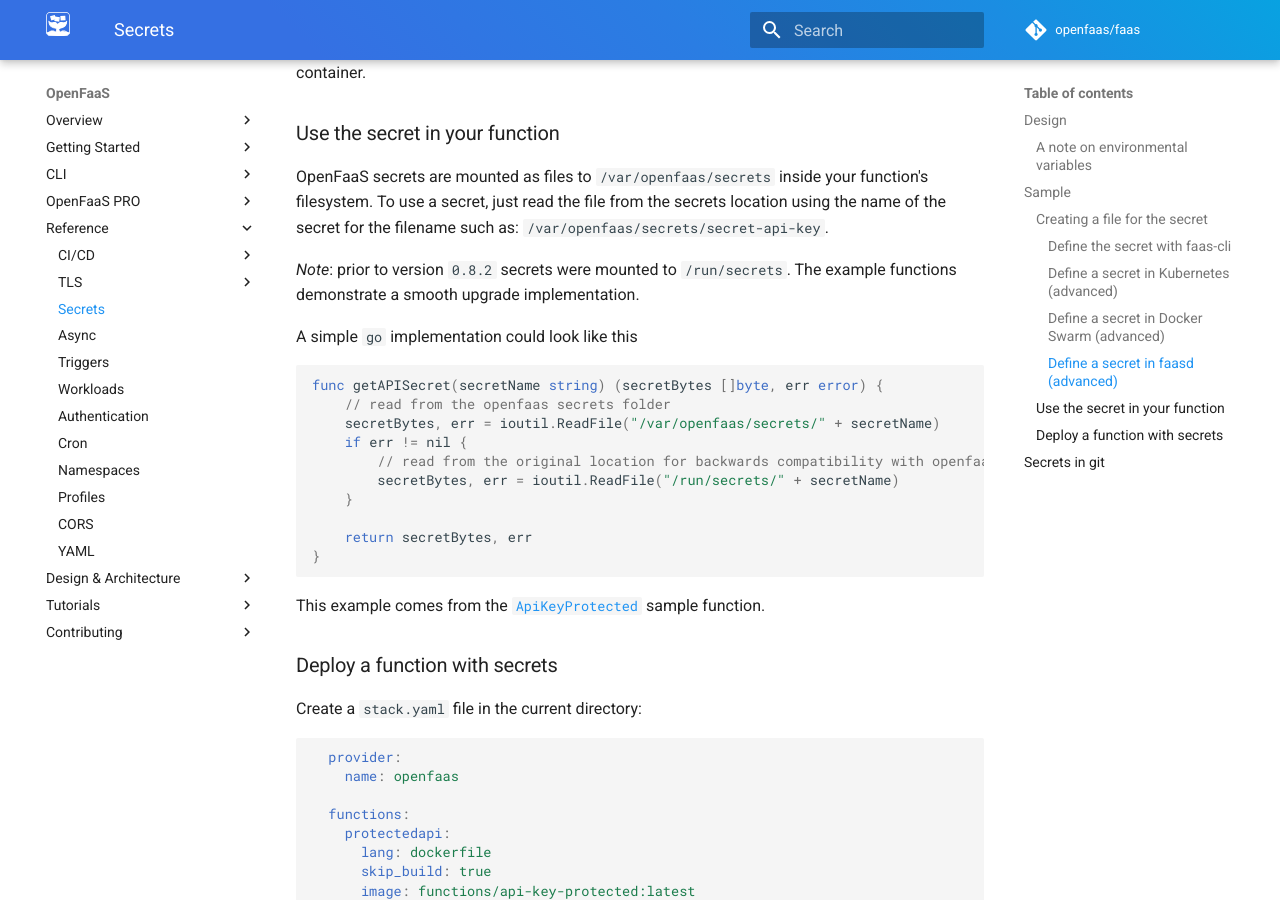
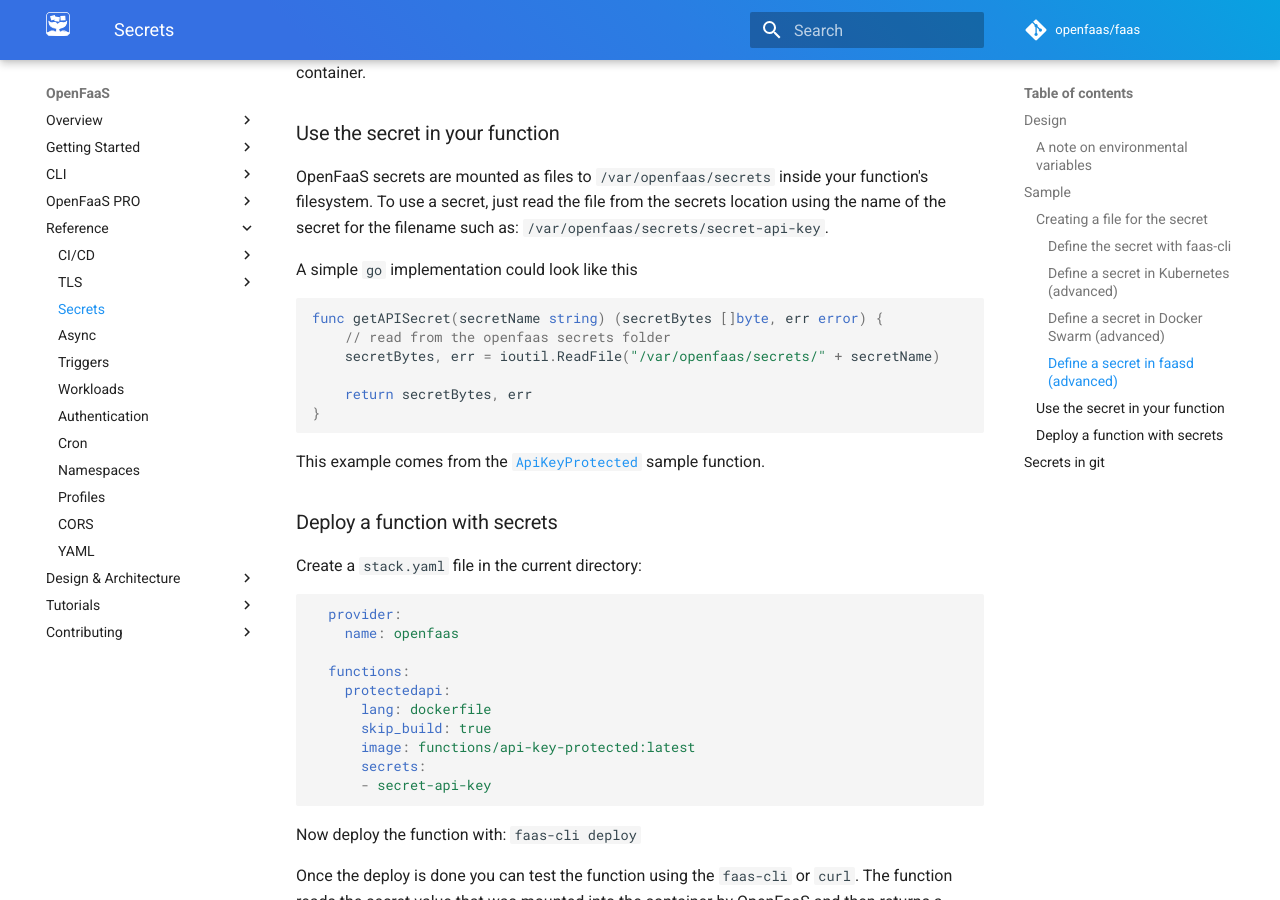
Before and after one commit to openfaas/docs, an MkDocs documentation site: the page built from docs/reference/secrets.md, in a window 1280 px wide and 900 px high, scrolled down 2246 px. Built offline with MkDocs 1.6.1 and Material for MkDocs 9.7.7, drawn with Linux system fonts in a browser that asks for light colours; comment, search, counter and statistics services are not loaded.

Commit message:
Remove note about older gateway secrets
This appeared to confuse someone /shrug. So I'm removing it
just in case it confuses someone else in the future.

Signed-off-by: Alex Ellis (OpenFaaS Ltd) <alexellis2@gmail.com>

````diff
--- a/docs/reference/secrets.md
+++ b/docs/reference/secrets.md
@@ -93,18 +93,12 @@ For faasd, the secrets created for functions are held as files at `/var/lib/faas
 
 OpenFaaS secrets are mounted as files to `/var/openfaas/secrets` inside your function's filesystem. To use a secret, just read the file from the secrets location using the name of the secret for the filename such as: `/var/openfaas/secrets/secret-api-key`.
 
-_Note_: prior to version `0.8.2` secrets were mounted to `/run/secrets`. The example functions demonstrate a smooth upgrade implementation.
-
 A simple `go` implementation could look like this
 
 ```go
 func getAPISecret(secretName string) (secretBytes []byte, err error) {
 	// read from the openfaas secrets folder
 	secretBytes, err = ioutil.ReadFile("/var/openfaas/secrets/" + secretName)
-	if err != nil {
-		// read from the original location for backwards compatibility with openfaas <= 0.8.2
-		secretBytes, err = ioutil.ReadFile("/run/secrets/" + secretName)
-	}
 
 	return secretBytes, err
 }
````
Also changed, not shown: docs/architecture/watchdog.md (+2 -2 lines), 1 other file.
